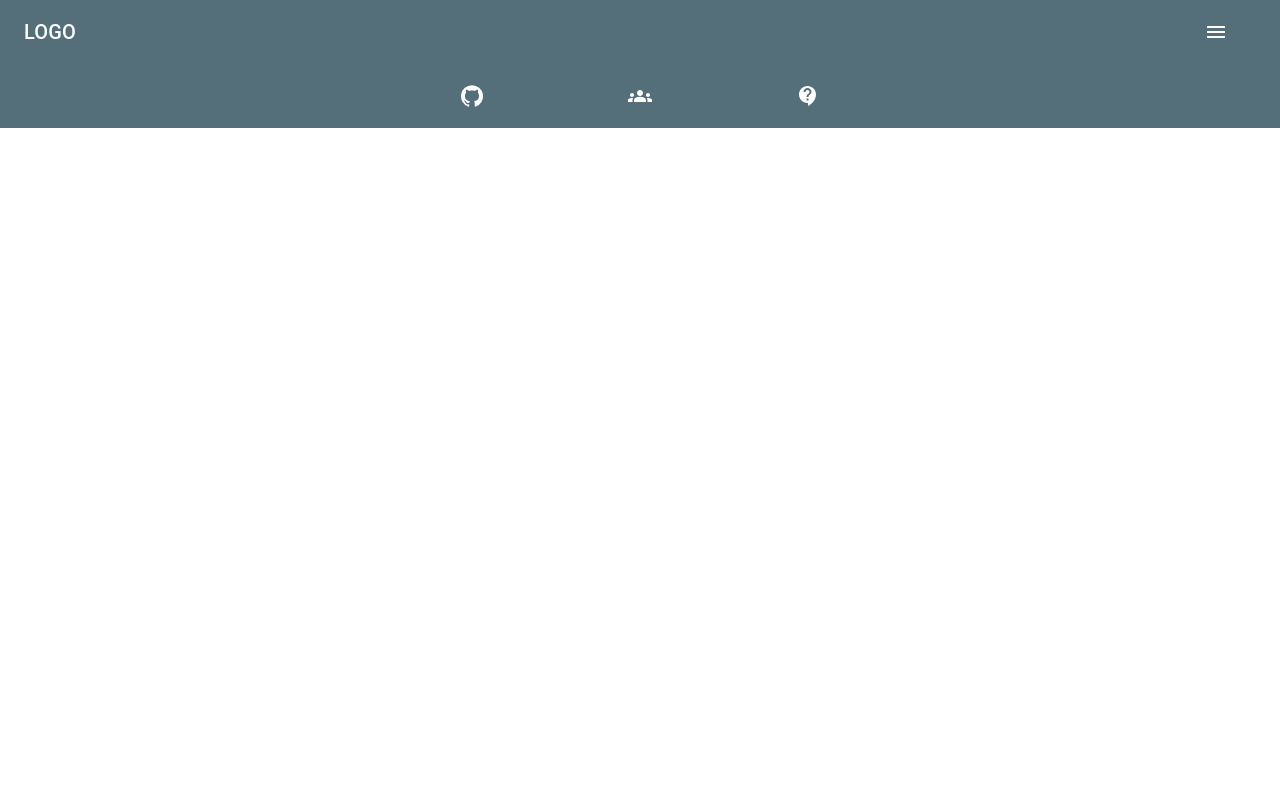
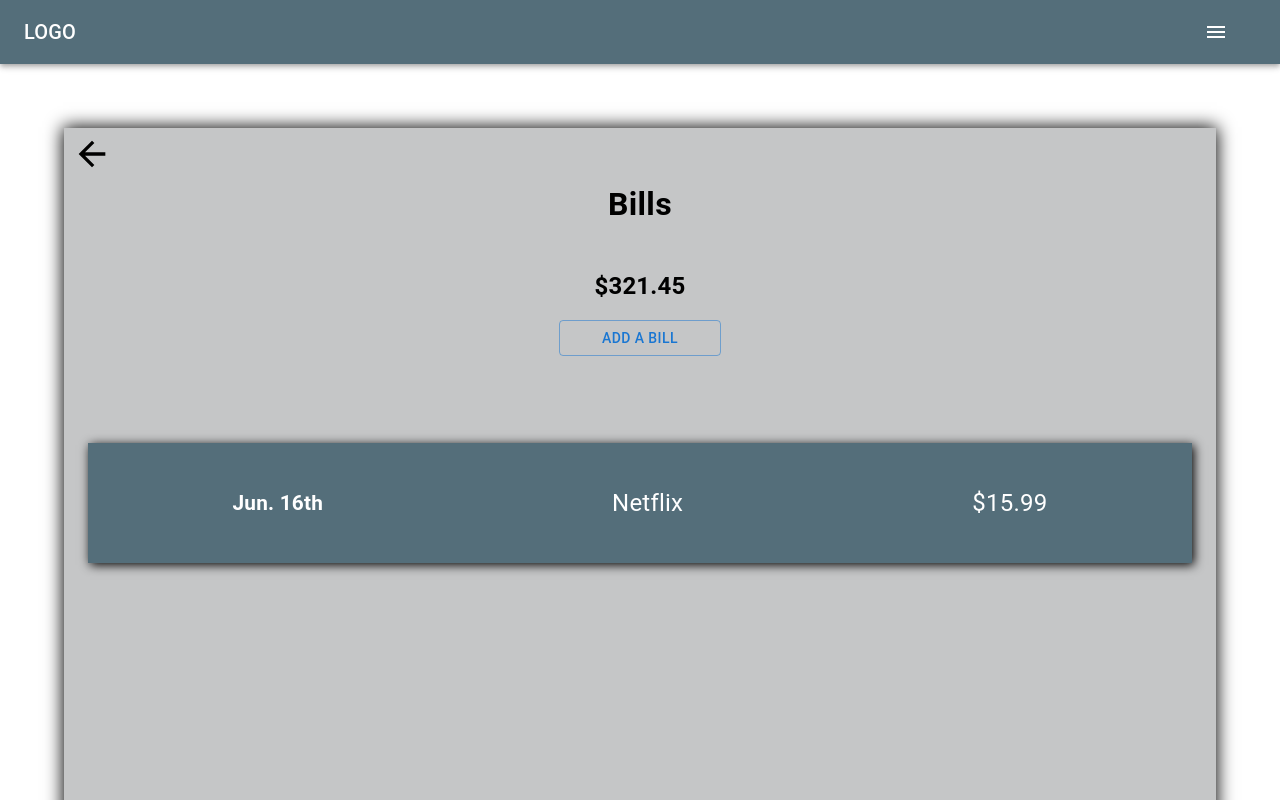
Before and after one commit to edyta0106/Golden-Goose-Finance, a React (Create React App) app in the folder client/: page /bills in a window 1280 px wide. Shown: the top 800 px of the page. Built offline with nearby package versions, Linux system fonts and the light colour scheme.

Commit message:
cleaned up box shadows on the reusable form

```diff
--- a/client/src/components/Bills/Bills.js
+++ b/client/src/components/Bills/Bills.js
@@ -1,10 +1,12 @@
 import React from "react";
 import { Link } from "react-router-dom";
+import Form from "../ReusableForm/form"
 
 export default function Bills() {
   return (
     <>
       <Link to="/bills"></Link>
+      <Form />
     </>
   );
 }
--- a/client/src/components/ReusableForm/form.js
+++ b/client/src/components/ReusableForm/form.js
@@ -6,9 +6,10 @@ import ArrowBack from "@mui/icons-material/ArrowBack";
 
 
 export default function reusableForm() {
+  return (
     <Container
       sx={{
-         boxShadow: "0px 0px 20px 2px black",
+        boxShadow: "0px 0px 17px 1px black",
         width: "90%",
         height: "100vh",
         bgcolor: "#C5C6C7",
@@ -82,7 +83,7 @@ export default function reusableForm() {
       {/* Individual Bill Container */}
       <Box
         sx={{
-           boxShadow: "0px 0px 10px 1px black",
+          boxShadow: "2px 2px 10px black",
           width: "100%",
           height: "15vh",
           bgcolor: "#546E7A",
@@ -118,5 +119,6 @@ export default function reusableForm() {
           $15.99
         </Typography>
       </Box>
-     </Container>;
+    </Container>
+  );
 }
```
Lines whose indentation alone changed are shown as unchanged.
